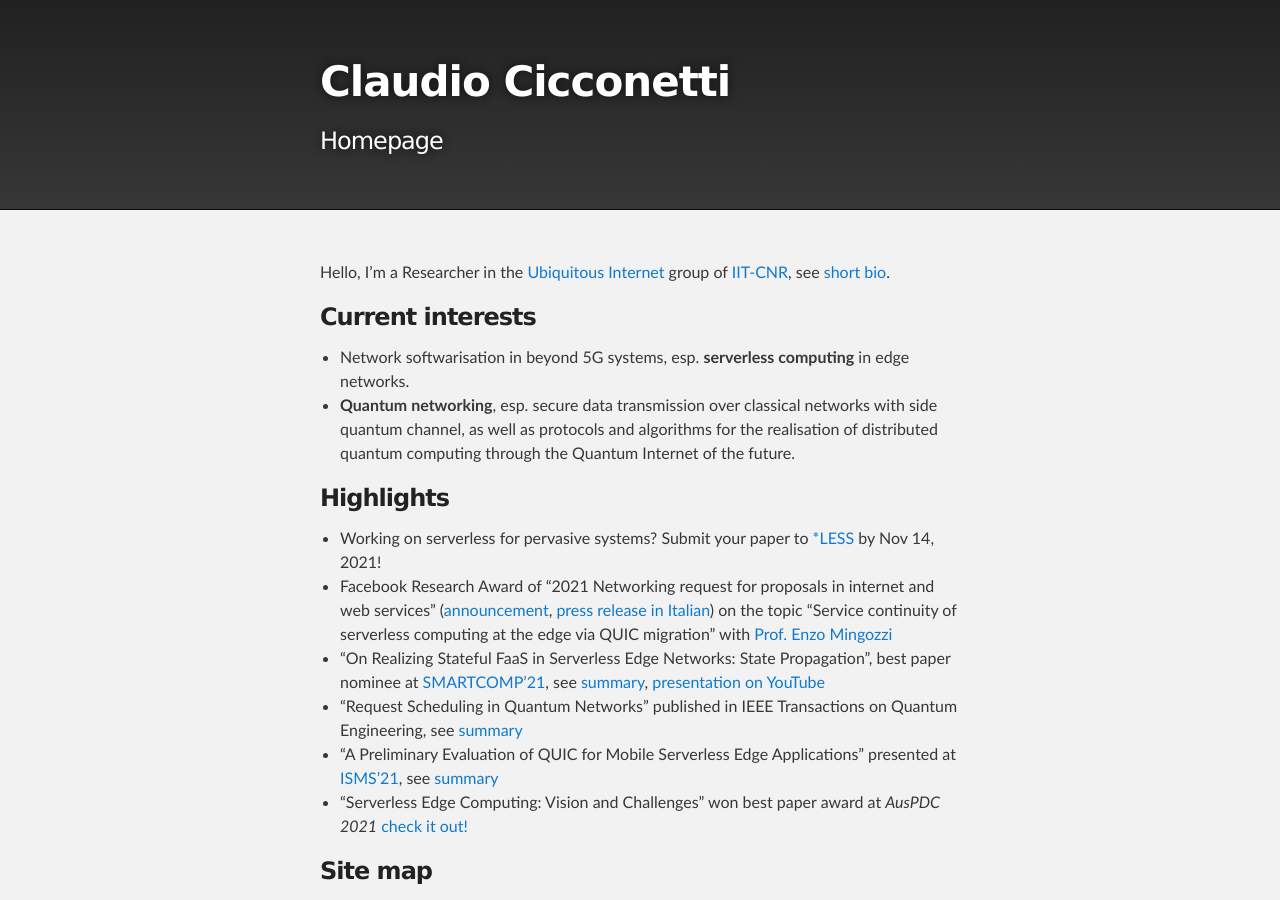
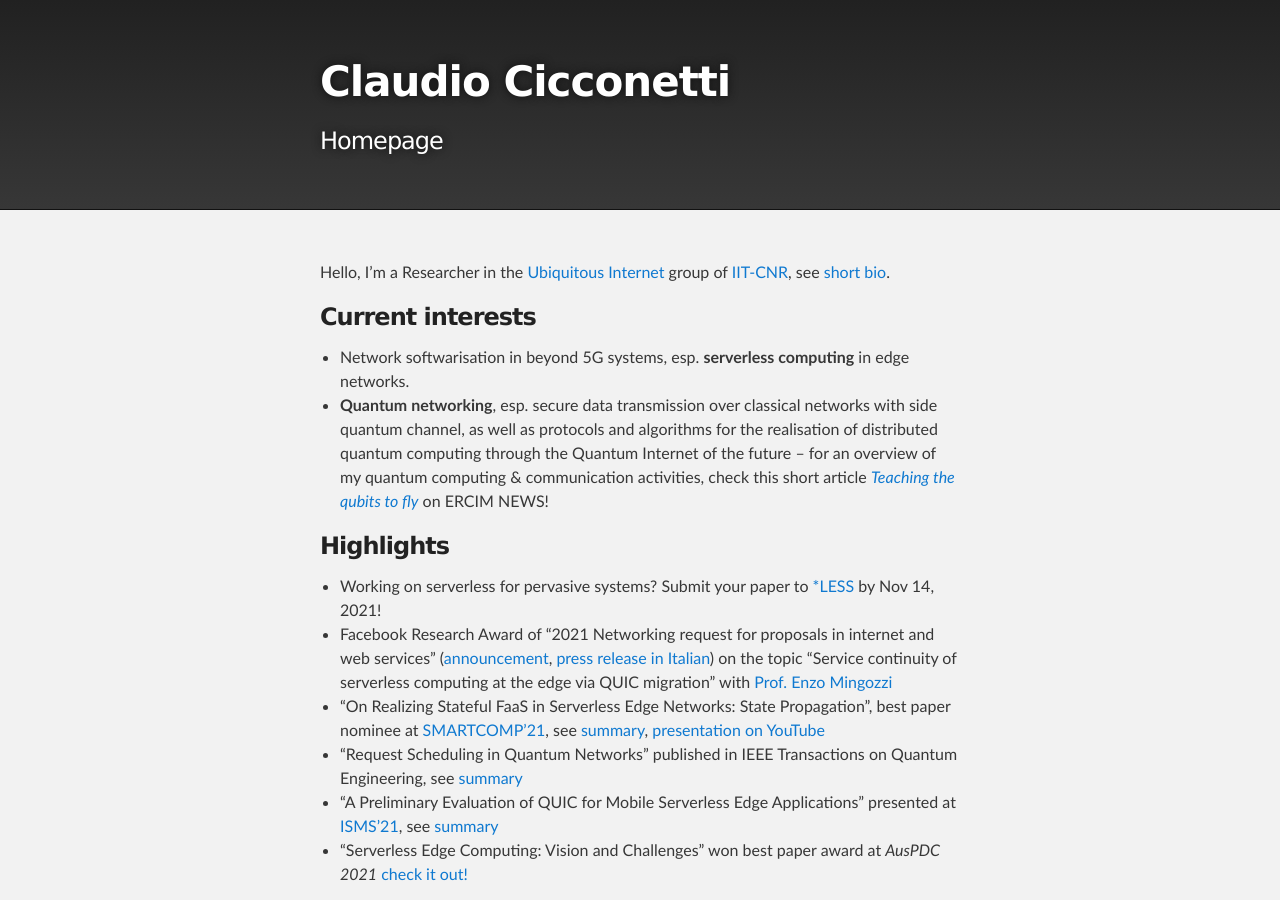
Before and after one commit to ccicconetti/ccicconetti.github.io, a Jekyll site: the page built from index.md, in a window 1280 px wide and 900 px high. Built offline with Jekyll 4.4.1, drawn with Linux system fonts in a browser that asks for light colours.

Commit message:
Add reference to ERCIM news article on quantum networking

```diff
--- a/index.md
+++ b/index.md
@@ -8,7 +8,7 @@ Hello, I'm a Researcher in the [Ubiquitous Internet](https://ui.iit.cnr.it/en/)
 ### Current interests
 
 - Network softwarisation in beyond 5G systems, esp. **serverless computing** in edge networks.
-- **Quantum networking**, esp. secure data transmission over classical networks with side quantum channel, as well as protocols and algorithms for the realisation of distributed quantum computing through the Quantum Internet of the future.
+- **Quantum networking**, esp. secure data transmission over classical networks with side quantum channel, as well as protocols and algorithms for the realisation of distributed quantum computing through the Quantum Internet of the future -- for an overview of my quantum computing & communication activities, check this short article [_Teaching the qubits to fly_](https://ercim-news.ercim.eu/en128/special/teaching-the-qubits-to-fly) on ERCIM NEWS!
 
 ### Highlights
 
```
